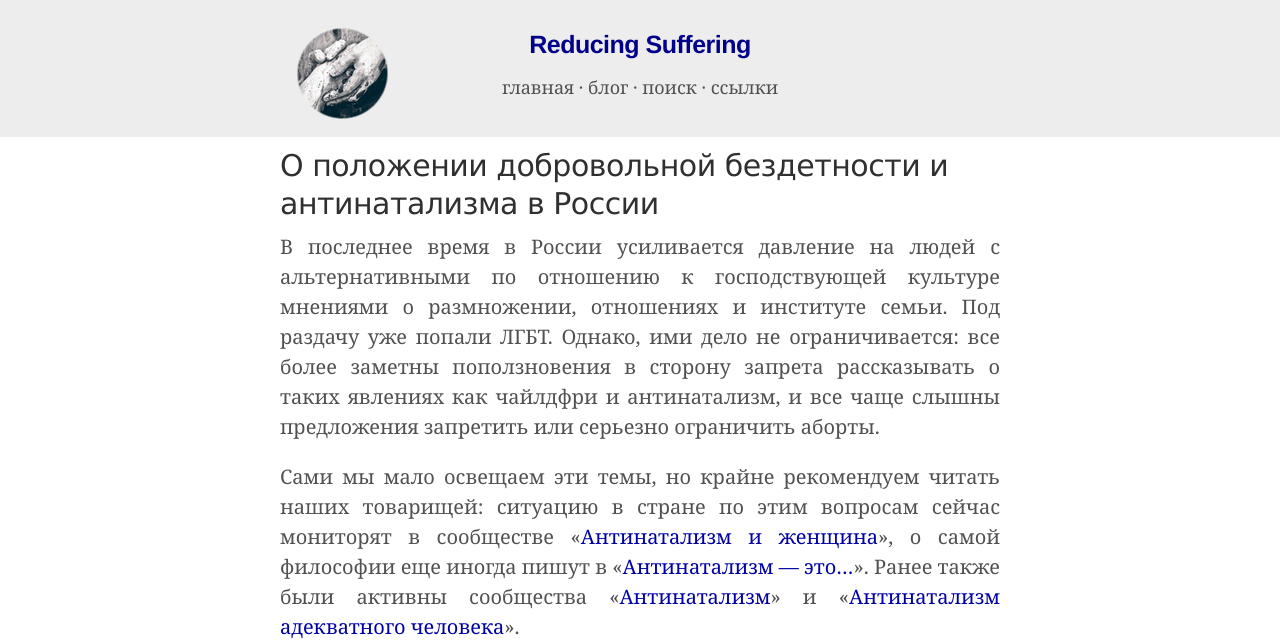
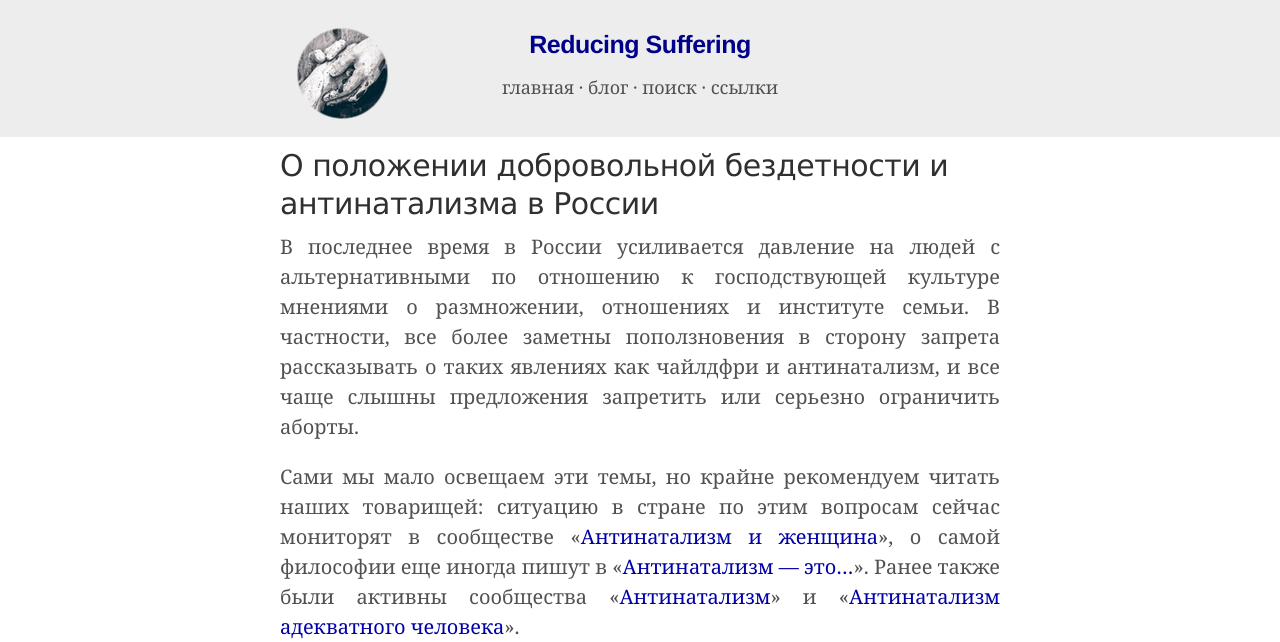
Before and after one commit to ReducingSuffering/reducingsuffering.github.io, a Jekyll site: the page built from _posts/wt/Наше/2023-09-17-520.md, in a window 1280 px wide, cut to the strip 0-642 px from the top of the page. Built offline with Jekyll 4.4.1, drawn with Linux system fonts in a browser that asks for light colours.

Commit message:
Update 2023-09-17-520.md

```diff
--- a/_posts/wt/Наше/2023-09-17-520.md
+++ b/_posts/wt/Наше/2023-09-17-520.md
@@ -13,7 +13,7 @@ meta_tags:
   - реклама
 preview: https://sun9-16.userapi.com/impg/eiiwC-qlhqUdPR8W4jt1YvfXM2Lrfv48wjM8sg/faMs3wrYQlM.jpg?size=600x600&quality=95&sign=46905a23fd51ae1e52ba0e906c452171&type=album
 ---
-В последнее время в России усиливается давление на людей с альтернативными по отношению к господствующей культуре мнениями о размножении, отношениях и институте семьи. Под раздачу уже попали ЛГБТ. Однако, ими дело не ограничивается: все более заметны поползновения в сторону запрета рассказывать о таких явлениях как чайлдфри и антинатализм, и все чаще слышны предложения запретить или серьезно ограничить аборты.
+В последнее время в России усиливается давление на людей с альтернативными по отношению к господствующей культуре мнениями о размножении, отношениях и институте семьи. В частности, все более заметны поползновения в сторону запрета рассказывать о таких явлениях как чайлдфри и антинатализм, и все чаще слышны предложения запретить или серьезно ограничить аборты.
 
 Сами мы мало освещаем эти темы, но крайне рекомендуем читать наших товарищей: ситуацию в стране по этим вопросам сейчас мониторят в сообществе «[Антинатализм и женщина](https://vk.com/club206149756)», о самой философии еще иногда пишут в «[Антинатализм — это...](https://vk.com/public210066881)». Ранее также были активны сообщества «[Антинатализм](https://vk.com/public60449041)» и «[Антинатализм адекватного человека](https://vk.com/public166188545)».
 
```
